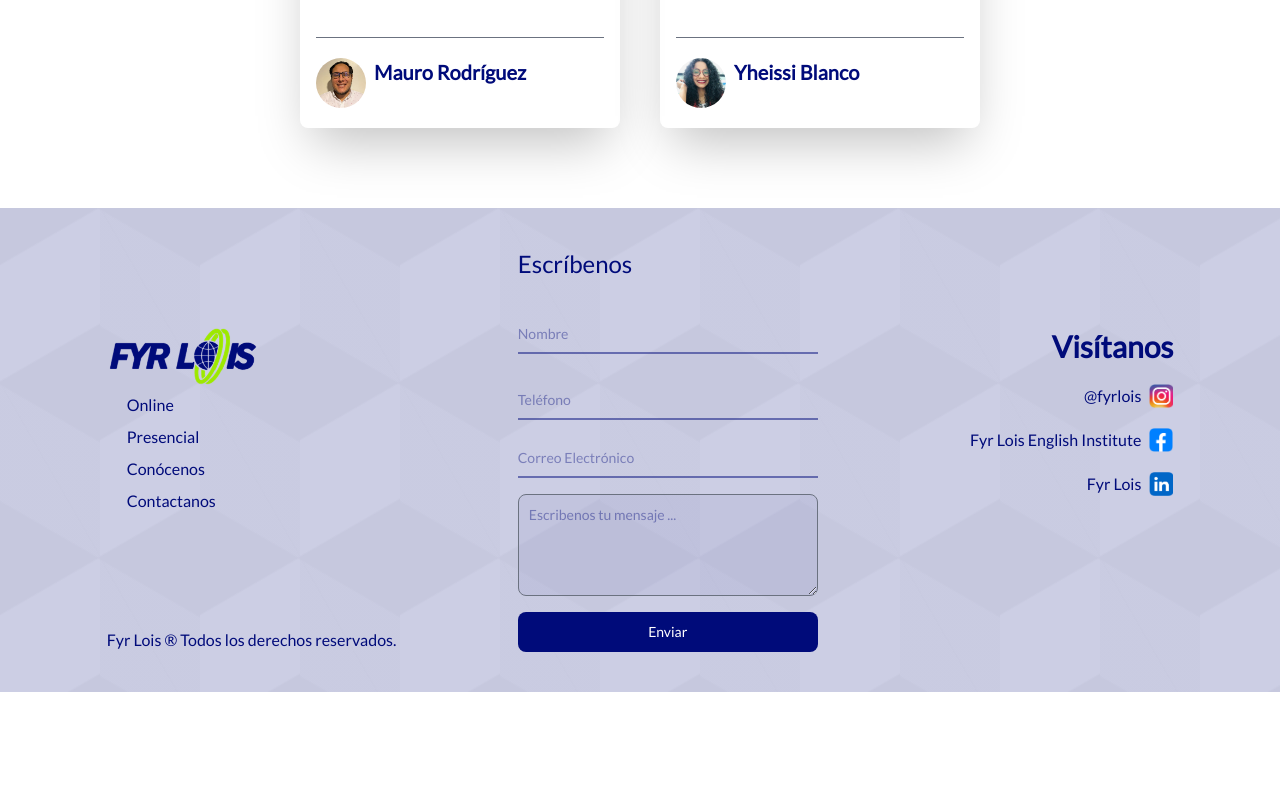
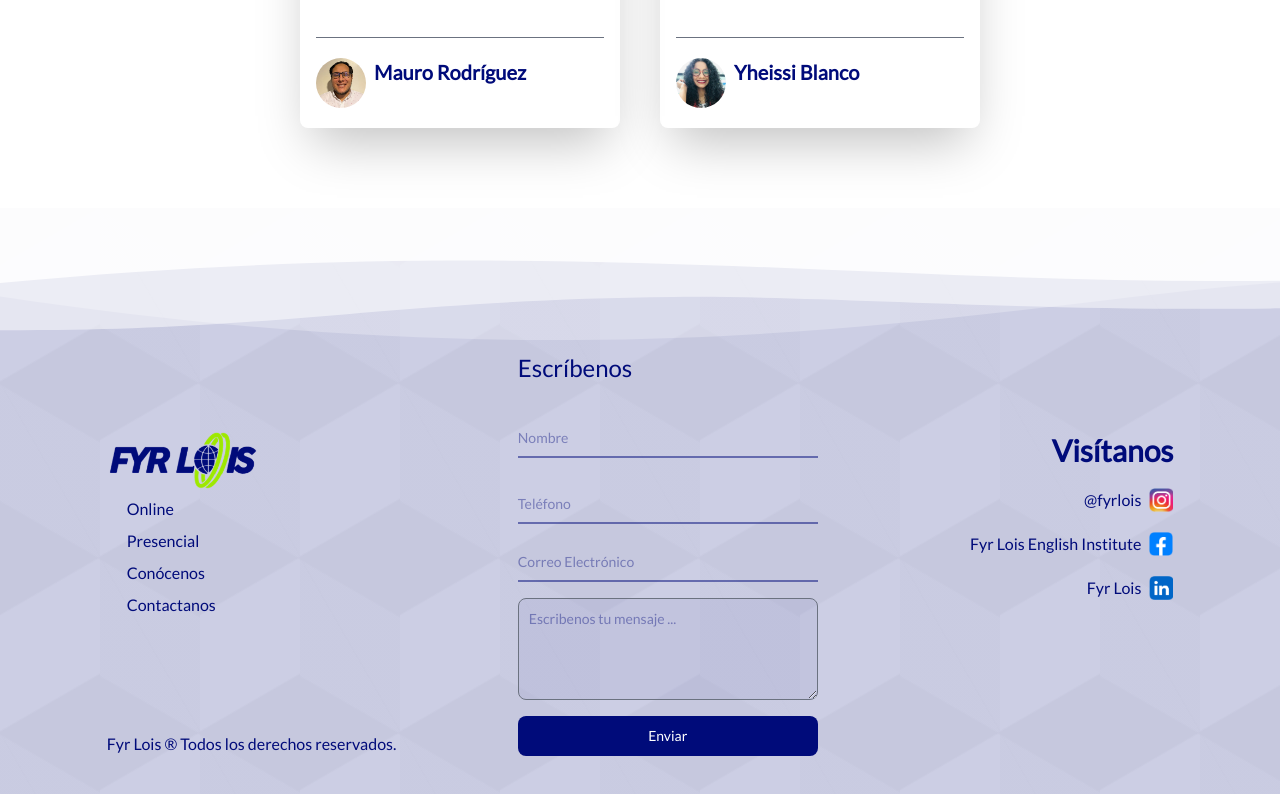
Before and after one commit to suchmolin/fyrloiscom, a Next.js app: page / in a window 1280 px wide. Shown: the part 4283-5077 px from the top of the page. Before the commit the page ends 4975 px from the top, so only its background shows below. Built offline with nearby package versions, Linux system fonts and the light colour scheme.

Commit message:
ondas footer

```diff
--- a/src/app/globals.css
+++ b/src/app/globals.css
@@ -76,3 +76,21 @@
       mask-image: linear-gradient(90deg, rgba(0,0,0,1) 100%, transparent);
     }
   }
+
+  .website-divider-container-812536 {
+    overflow:hidden;
+    position: relative;
+    height: 100%;
+  }
+
+  .divider-img-812536
+  {
+    position: absolute;
+    width: 278%;
+    height: 132px;
+
+    transform: scale(1, -1);
+    top:0px;
+    left: 0px;
+    fill: rgb(255, 255, 255)
+  }
--- a/src/components/Footer/page.jsx
+++ b/src/components/Footer/page.jsx
@@ -4,12 +4,38 @@ import SocialFooter from "../SocialFooter/page"
 
 export default function Footer() {
   return (
-    <div className="textureFooter w-full min-h-[450px] flex justify-center bg-[#000b7a]/20 py-10">
+    <>
+      <div id="divider_id" class="website-divider-container-812536">
+        <svg
+          xmlns="http://www.w3.org/2000/svg"
+          class="divider-img-812536"
+          viewBox="0 0 1080 137"
+          preserveAspectRatio="none"
+        >
+          <path
+            d="M 0,137 V 59.03716 c 158.97703,52.21241 257.17659,0.48065 375.35967,2.17167 118.18308,1.69101 168.54911,29.1665 243.12679,30.10771 C 693.06415,92.25775 855.93515,29.278599 1080,73.61449 V 137 Z"
+            style={{ opacity: "0.85" }}
+          ></path>
+          <path
+            d="M 0,10.174557 C 83.419822,8.405668 117.65911,41.78116 204.11379,44.65308 290.56846,47.52499 396.02558,-7.4328 620.04248,94.40134 782.19141,29.627636 825.67279,15.823104 1080,98.55518 V 137 H 0 Z"
+            style={{ opacity: "0.5" }}
+          ></path>
+          <path
+            d="M 0,45.10182 C 216.27861,-66.146913 327.90348,63.09813 416.42665,63.52904 504.94982,63.95995 530.42054,22.125806 615.37532,25.210412 700.33012,28.295019 790.77619,132.60682 1080,31.125744 V 137 H 0 Z"
+            style={{ opacity: "0.25" }}
+          ></path>
+        </svg>
+        <div className="textureFooter pt-36 w-full min-h-[450px] flex justify-center bg-[#000b7a]/20 py-10">
           <div className="w-11/12 lg:w-10/12 flex flex-col lg:flex-row gap-10 justify-between">
             <div className="flex flex-col sm:flex-row w-full lg:w-8/12 justify-between">
               <div className="flex flex-col justify-between items-center sm:items-start text-[#000b7a] sm:mt-20 mb-10 sm:mb-0">
                 <div>
-              <Image src="/img/1.png" width={150} height={100} alt="fyrlois" />
+                  <Image
+                    src="/img/1.png"
+                    width={150}
+                    height={100}
+                    alt="fyrlois"
+                  />
                   <ul className="py-2 flex flex-col items-center sm:items-start gap-2  pl-5">
                     <li className="hover:text-[#bb29b9] transition-all duration-300">
                       <a href="#0">Online</a>
@@ -41,5 +67,7 @@ export default function Footer() {
             </div>
           </div>
         </div>
+      </div>
+    </>
   )
 }
--- a/src/components/SeccionBlog/page.jsx
+++ b/src/components/SeccionBlog/page.jsx
@@ -1,4 +1,4 @@
-import BlogUltimosArticulos from "../BlogUltimosArticulos/page";
+import BlogUltimosArticulos from "../BlogUltimosArticulos/page"
 
 export default function SeccionBlog() {
   return (
@@ -13,5 +13,5 @@ export default function SeccionBlog() {
         <BlogUltimosArticulos />
       </div>
     </div>
-  );
+  )
 }
```
Lines whose indentation alone changed are shown as unchanged.
